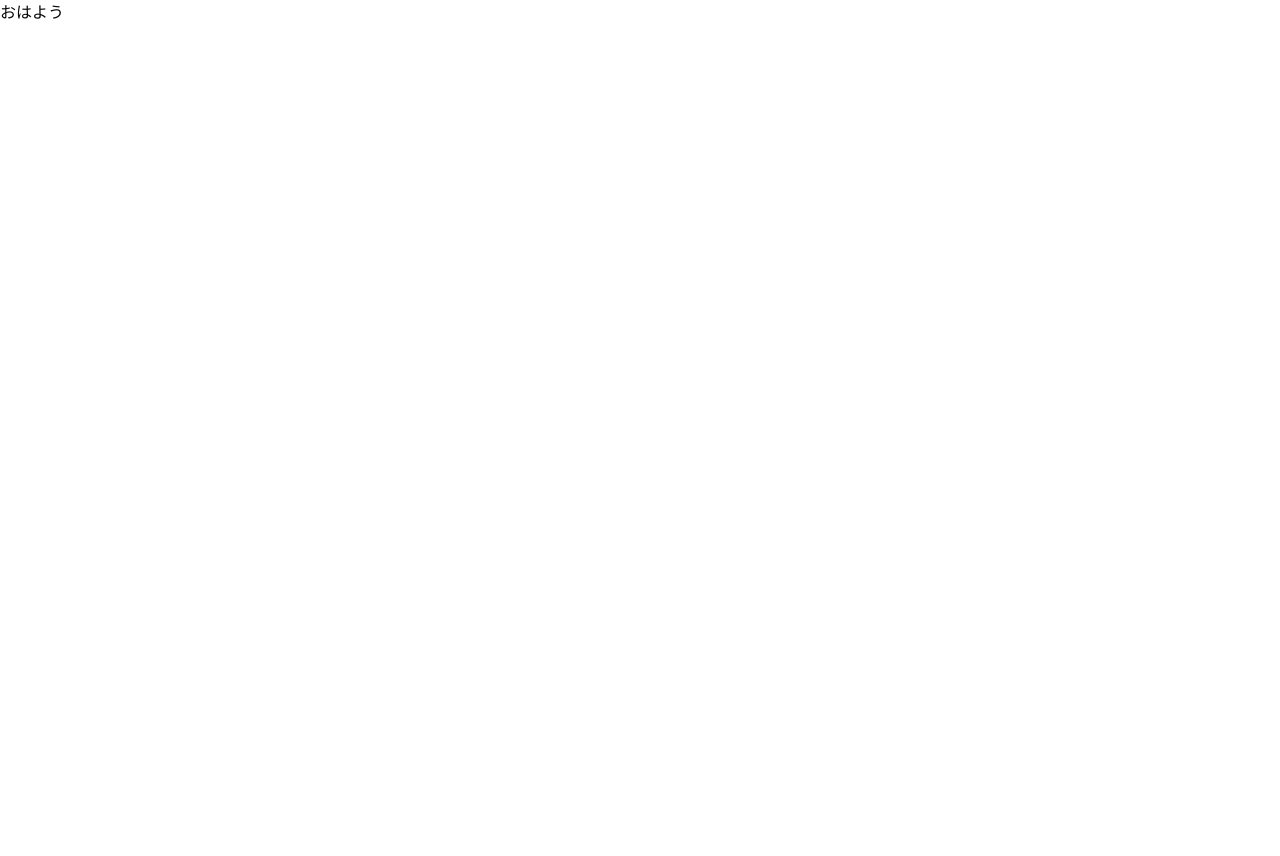
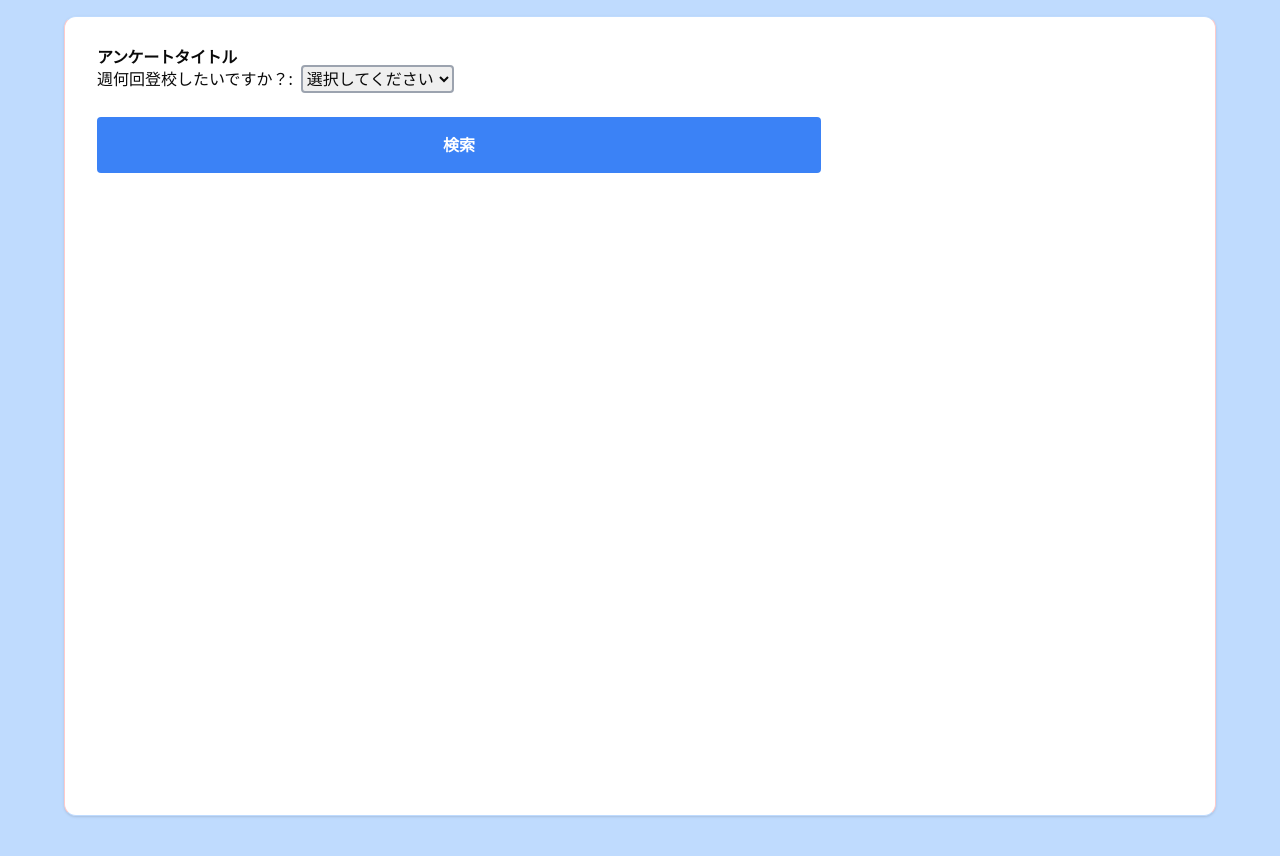
Before and after one commit to Sug1re/correspondence-app, a Next.js app: page /questionnaire in a window 1280 px wide. Before the commit the page ends 800 px from the top, so only its background shows below. Built offline with nearby package versions, Linux system fonts and the light colour scheme.

Commit message:
アンケート関係のページ作成

```diff
--- a/app/data/HiSchool.json
+++ b/app/data/HiSchool.json
@@ -4,23 +4,26 @@
             "id":"1",
             "name":"N高等学校",
             "tuition":"学費",
-            "course":["ネットコース","周１コース","プログラミングコース"],
+            "going":["週1","週3","週5"],
+            "course":["ネットコース","通学コース","プログラミングコース"],
             "examination":"受験方法",
             "field":"分野"
         },
         {
             "id":"2",
-            "name":"N高等学校",
+            "name":"S高等学校",
             "tuition":"学費",
-            "course":["ネットコース","周１コース","プログラミングコース"],
+            "going":["週3","週4","週5"],
+            "course":["ネットコース","通学コース","プログラミングコース"],
             "examination":"受験方法",
             "field":"分野"
         },
         {
             "id":"3",
-            "name":"N高等学校",
+            "name":"R高等学校",
             "tuition":"学費",
-            "course":["ネットコース","周１コース","プログラミングコース"],
+            "going":["週2","週3","週4"],
+            "course":["ネットコース","通学コース","プログラミングコース"],
             "examination":"受験方法",
             "field":"分野"
         }
--- a/app/globals.css
+++ b/app/globals.css
@@ -27,7 +27,7 @@
     --chart-3: 197 37% 24%;
     --chart-4: 43 74% 66%;
     --chart-5: 27 87% 67%;
-    --radius: 0.5rem
+    --radius: 0.5rem;
   }
   .dark {
     --background: 0 0% 3.9%;
@@ -53,7 +53,7 @@
     --chart-2: 160 60% 45%;
     --chart-3: 30 80% 55%;
     --chart-4: 280 65% 60%;
-    --chart-5: 340 75% 55%
+    --chart-5: 340 75% 55%;
   }
 }
 @layer base {
--- a/app/header.tsx
+++ b/app/header.tsx
@@ -3,8 +3,8 @@ import React from "react";
 
 const header = () => {
   return (
-    <header className=" fixed top-0 w-full">
-      <h1 className=" text-xl md:text-3xl flex justify-center mt-4">
+    <header className=" fixed top-0 w-full bg-gray-100">
+      <h1 className=" text-xl md:text-3xl font-black flex justify-center mt-4">
         新潟県の通信制高校サーチアプリ
       </h1>
       <p className=" text-xs md:text-lg flex justify-center mb-4">
--- a/app/menu/correspondence/page.tsx
+++ b/app/menu/correspondence/page.tsx
@@ -3,7 +3,7 @@ import Header from "@/app/header";
 
 const correspondence = () => {
   return (
-    <main>
+    <main className=" min-h-screen bg-gray-100 pt-40">
       <section>
         <Header />
       </section>
--- a/app/menu/school/page.tsx
+++ b/app/menu/school/page.tsx
@@ -9,9 +9,10 @@ import {
   CardTitle,
 } from "@/components/ui/card";
 
+// 学校紹介ページ
 const school = () => {
   return (
-    <main className="mt-40">
+    <main className="pt-40">
       <section>
         <Header />
       </section>
--- a/app/menu/support/page.tsx
+++ b/app/menu/support/page.tsx
@@ -3,12 +3,12 @@ import Header from "@/app/header";
 
 const support = () => {
   return (
-    <div>
+    <main className=" min-h-screen bg-gray-100 pt-40">
       <section>
         <Header />
       </section>
       support
-    </div>
+    </main>
   );
 };
 
--- a/app/page.tsx
+++ b/app/page.tsx
@@ -4,7 +4,7 @@ import Header from "./header";
 
 export default function Home() {
   return (
-    <main className="mt-40">
+    <main className=" min-h-screen bg-gray-100 pt-40">
       <section>
         <Header />
       </section>
@@ -19,7 +19,7 @@ export default function Home() {
         </p>
       </section>
       <section className=" flex justify-center px-4">
-        <button className=" bg-blue-500 px-5 py-4 text-white rounded w-2/3 hover:scale-105 hover:bg-blue-400 duration-200">
+        <button className=" bg-blue-500 px-5 py-4 text-white font-bold rounded w-2/3 hover:scale-105 hover:bg-blue-600 duration-200">
           <Link href="/questionnaire" className=" whitespace-nowrap">
             高校を見つける
           </Link>
--- a/app/questionnaire/page.tsx
+++ b/app/questionnaire/page.tsx
@@ -1,11 +1,50 @@
-import React from "react";
+"use client";
 
-export const metadata = {
-  hideHeader: true, // ヘッダーを非表示にするためのフラグ
-};
+import { Card, CardTitle } from "@/components/ui/card";
+import { useRouter } from "next/navigation";
+import React, { useState } from "react";
 
-const questionnaire = () => {
-  return <div>おはよう</div>;
-};
+export default function questionnaire() {
+  const [course, setCourse] = useState("");
+  const router = useRouter();
 
-export default questionnaire;
+  const handleSubmit = async (e: React.FormEvent) => {
+    e.preventDefault();
+
+    // 結果ページに選択したコースをクエリとして渡す
+    router.push(`/results?course=${encodeURIComponent(course)}`);
+  };
+
+  return (
+    <main className=" bg-blue-200 pt-4 px-12 py-10">
+      <Card className=" min-h-screen mx-4">
+        <form onSubmit={handleSubmit} className=" p-8">
+          <div>
+            <CardTitle>アンケートタイトル</CardTitle>
+            <label htmlFor="course">週何回登校したいですか？:</label>
+            <select
+              id="course"
+              value={course}
+              onChange={(e) => setCourse(e.target.value)}
+              className=" border-2 border-gray-400 ml-2 rounded"
+            >
+              <option value="">選択してください</option>
+              <option value="週1">週1</option>
+              <option value="週2">週2</option>
+              <option value="週3">週3</option>
+              <option value="週4">週4</option>
+              <option value="週5">週5</option>
+              <option value="ネット">登校したくない</option>
+            </select>
+          </div>
+          <button
+            type="submit"
+            className=" bg-blue-500 px-5 py-4 mt-6 text-white font-bold rounded w-2/3 hover:scale-105 hover:bg-blue-400 duration-200"
+          >
+            検索
+          </button>
+        </form>
+      </Card>
+    </main>
+  );
+}
--- /dev/null
+++ b/app/results/page.tsx
@@ -0,0 +1,72 @@
+import Header from "@/app/header";
+import {
+  Card,
+  CardContent,
+  CardDescription,
+  CardFooter,
+  CardHeader,
+  CardTitle,
+} from "@/components/ui/card";
+import React from "react";
+
+// アンケート回答後の結果がわかるページ
+const Results = () => {
+  return (
+    <main className=" py-40 bg-gray-100">
+      <section>
+        <Header />
+      </section>
+      <section className=" mx-4 pb-4">
+        <div className=" space-y-4">
+          <div>
+            <p className=" m-1 font-bold">自分とのマッチ度％の学校</p>
+            <Card className=" mx-4 md:mx-32">
+              <CardHeader>
+                <CardTitle>学校名</CardTitle>
+                <CardDescription>Card Description</CardDescription>
+              </CardHeader>
+              <CardContent>
+                <p>Card Content</p>
+              </CardContent>
+              <CardFooter>
+                <p>Card Footer</p>
+              </CardFooter>
+            </Card>
+          </div>
+          <div>
+            <p className=" m-1 font-bold">自分とのマッチ度％の学校</p>
+            <Card className=" mx-4 md:mx-32">
+              <CardHeader>
+                <CardTitle>学校名</CardTitle>
+                <CardDescription>Card Description</CardDescription>
+              </CardHeader>
+              <CardContent>
+                <p>Card Content</p>
+              </CardContent>
+              <CardFooter>
+                <p>Card Footer</p>
+              </CardFooter>
+            </Card>
+          </div>
+          <div>
+            <p className=" m-1 font-bold">自分とのマッチ度％の学校</p>
+            <Card className=" mx-4 md:mx-32">
+              <CardHeader>
+                <CardTitle>学校名</CardTitle>
+                <CardDescription>Card Description</CardDescription>
+              </CardHeader>
+              <CardContent>
+                <p>Card Content</p>
+              </CardContent>
+              <CardFooter>
+                <p>Card Footer</p>
+              </CardFooter>
+            </Card>
+          </div>
+        </div>
+      </section>
+    </main>
+  );
+};
+
+export default Results;
--- a/app/types.ts
+++ b/app/types.ts
@@ -3,7 +3,8 @@
 export interface HiSchool {
     id:number; //　動的ルートでフィルタリングをしたいので　id は　number型
     name:string;
-    tuition:string;
+    tuition:number;
+    going:string;
     course:string;
     examination:string;
 };
```
